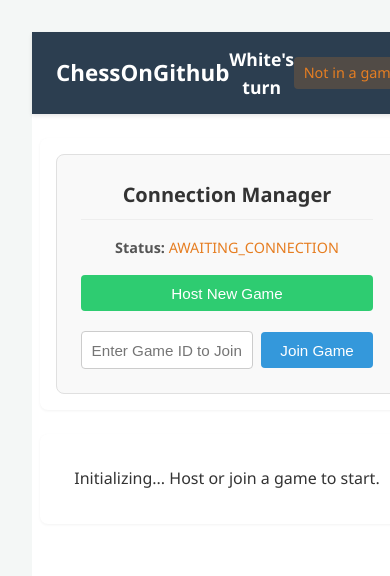
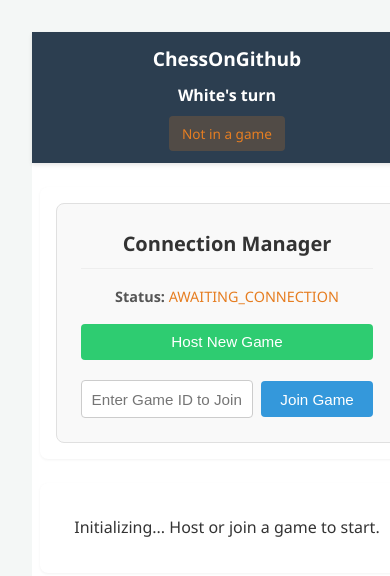
Before and after one commit to meenaren/ChessOnGithub, a React (Vite) app: page / in a window 390 px wide. Shown: the top 576 px of the page. Built offline with nearby package versions, Linux system fonts and the light colour scheme.

Commit message:
Made the nav bar look better on mobile

```diff
--- a/src/styles/main.css
+++ b/src/styles/main.css
@@ -124,6 +124,58 @@ body {
 .navbar-connection-status.status-draw-agreed {
   background-color: rgba(149, 165, 166, 0.2); /* Greyish for draw */
   color: #95a5a6;
+}
+/* Responsive adjustments for NavBar */
+@media (max-width: 768px) {
+  .navbar {
+    flex-direction: column; /* Stack items vertically */
+    align-items: center; /* Center items horizontally */
+    padding: 0.75rem 1rem; /* Adjust padding for stacked layout */
+  }
+
+  .navbar-title {
+    margin-right: 0; /* Remove auto margin */
+    margin-bottom: 0.5rem; /* Space below title */
+    font-size: 1.3rem; /* Adjust font size */
+    text-align: center; /* Ensure title is centered */
+  }
+
+  .navbar-game-status {
+    flex-grow: 0; /* Reset flex-grow */
+    margin-bottom: 0.5rem; /* Space below game status */
+    font-size: 1.1rem; /* Adjust font size */
+    text-align: center; /* Ensure game status is centered */
+  }
+
+  .navbar-connection-status {
+    white-space: normal; /* Allow text to wrap */
+    text-align: center; /* Center connection status text */
+    font-size: 0.9rem; /* Adjust font size */
+    padding: 0.4rem 0.8rem; /* Adjust padding */
+  }
+
+  .navbar-connection-status .navbar-status-details {
+    display: block; /* Make room ID appear on a new line if needed */
+    margin-left: 0; /* Reset margin */
+    margin-top: 0.25rem; /* Add some space above room ID */
+    font-size: 0.8rem; /* Adjust font size for details */
+  }
+}
+
+/* Further adjustments for very small screens if needed */
+@media (max-width: 480px) {
+  .navbar-title {
+    font-size: 1.2rem;
+  }
+  .navbar-game-status {
+    font-size: 1rem;
+  }
+  .navbar-connection-status {
+    font-size: 0.85rem;
+  }
+   .navbar-connection-status .navbar-status-details {
+    font-size: 0.75rem;
+  }
 }
 /* Main Content Area */
 .app-main-content {
```
